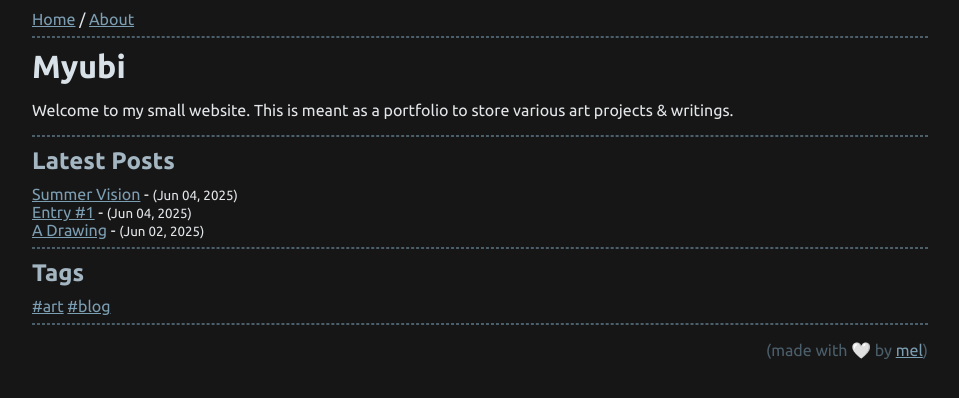
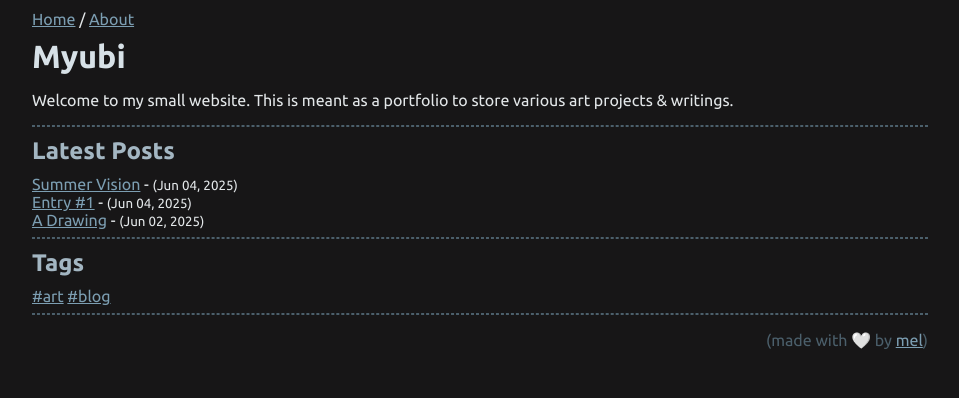
Before and after one commit to kmy123456/myubi, a Jekyll site: the page built from index.html, in a window 1280 px wide. Shown: the top 398 px of the page, without its empty margins (160-1119 px from the left). Built offline with Jekyll 4.4.1, drawn with Linux system fonts in a browser that asks for light colours; some web fonts are replaced.

Commit message:
fix deployment bugs

```diff
--- a/_layouts/default.html
+++ b/_layouts/default.html
@@ -13,7 +13,6 @@
       <a href="{{site.baseurl}}/about">About</a>
     </nav>
   </div>
-    <hr>
     <main class="content">
 
     {{ content }}
--- a/about.html
+++ b/about.html
@@ -25,14 +25,14 @@
 
 <h2>Contact</h2>
 <p>Site Email: <a href="mailto:maibaru@proton.me">maibaru@proton.me</a></p>
-<p>
+<!-- <p>
 
     <button class="button twitter"><a href="https://x.com/maibaru3"><img src="twitter.svg" width="20px"></img>  <b> Twitter</b></a></button>
 
     <button class="button"><a href="https://bsky.app/profile/maibaru.bsky.social"><img src="bsky.svg" width="20px"></img><b>Bluesky</b></a></button>
 
     <button class="button"><a href="https://www.tumblr.com/myubi3"><img src="tumblr.svg" width="5%"></img><b>Tumblr</b></a></button>
-    </p>
+    </p> !-->
 <hr>
 <h2>Tools</h2>
 <ul><li>
```
Also changed, not shown: 10 other files.
